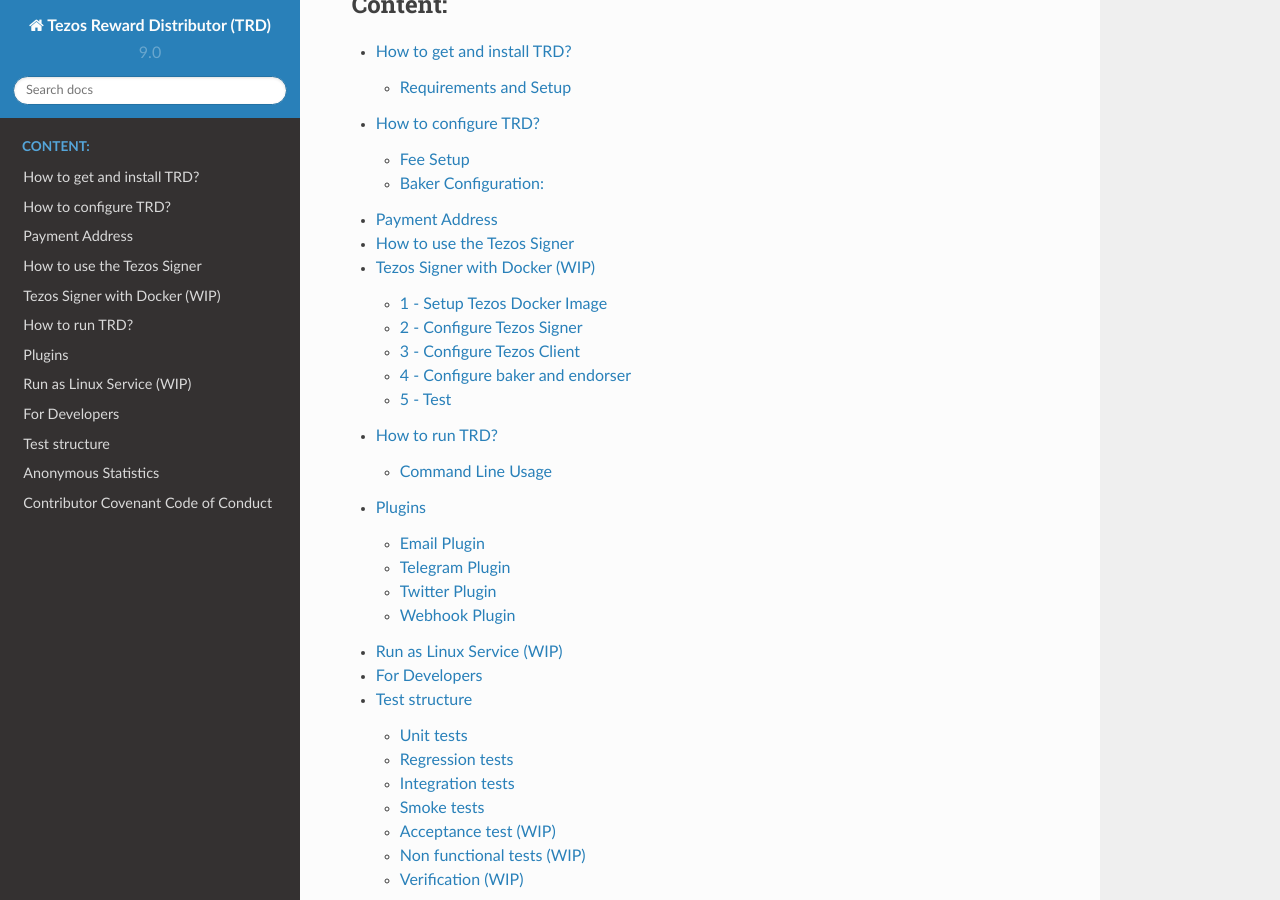
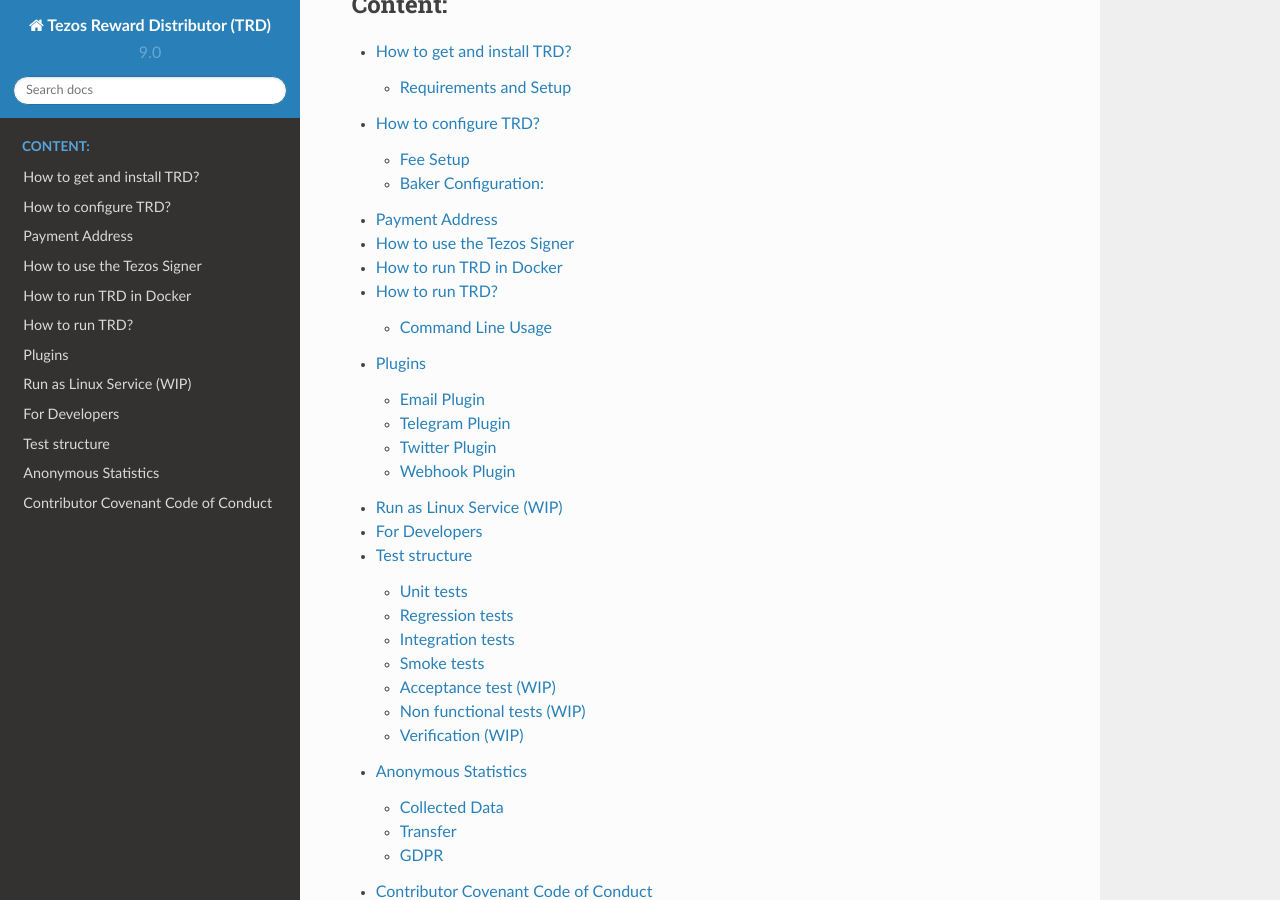
Before and after one commit to tezos-reward-distributor-organization/tezos-reward-distributor, a Sphinx documentation site: the page built from docs/index.rst, in a window 1280 px wide and 900 px high, scrolled down 2144 px. Built offline with Sphinx 7.4.7 and the Read the Docs theme 2.0.0, drawn with Linux system fonts in a browser that asks for light colours; some of the changed lines change nothing that is shown.

Commit message:
fix #416 add dockerfile and update docker docs

```diff
--- /dev/null
+++ b/docs/docker.rst
@@ -0,0 +1,30 @@
+How to run TRD in Docker
+========================
+
+It is possible to run TRD within Docker.
+
+You will need a pre-existing configuration file. It is recommended to run `configure.py` script outside of docker, then put the configuration yaml file in a `config` folder mounted in the container.
+
+The following mount points are expected:
+
+  * `config` folder containing config file
+  * `reports` folder containing payout reports
+
+Access to a signer endpoint and node endpoint are assumed in the host network.
+
+Here are the steps:
+
+1. Build the docker container
+  ::
+
+    docker build -t trd .
+
+
+2. Run the container:
+  ::
+
+      docker run --network=host -v $(pwd)/reports:/app/reports:z -v $(pwd)/config:/app/config:z trd --config_dir /app/config --reports_base /app/reports <ARGS>
+
+<ARGS> are the other arguments that you would normally pass to the TRD program.
+
+In a microservice environment, omit `--network=host`, instead, specify the signer service using the `--signer_endpoint` and the Tezos node service using the `--node_endpoint` arguments to TRD.
--- a/docs/index.rst
+++ b/docs/index.rst
@@ -92,7 +92,7 @@
    configuration
    paymentaddress
    tezossigner
-   tezossignerdocker
+   docker
    run
    plugins
    linuxservice
--- a/docs/tezossignerdocker.rst
+++ /dev/null
@@ -1,80 +0,0 @@
-Tezos Signer with Docker (WIP)
-========================
-
-**IMPORTANT: This section is still under maintenance. This will be updated parallely to adding the docker support to the TRD**
-
-In Tezos *mainnet* it is not safe to keep private keys unencrypted. Many use HSM (Hardware Security Module) to keep private keys. Luckily HSMs are not the only option. The Tezos Signer can be used to sign transactions/blocks. Tezos-signer should be given encrypted private key so that it can sign operations. For security reasons tezos-signer does not keep encryption password anywhere, it must be typed upon tezos-signer launch. As a result, it is not possible to run tezos-signer as a daemon.
-
-The Tezos Signer must be run from shell interactively and encryption password must be typed. Then this shell session must be kept open otherwise tezos-signer process dies. However, if baking service is in the cloud then it is not practical to keep a terminal session open.
-
-The proposed solution is to use Tezos docker image in host network mode. Start the signer and type the password. Terminate the terminal session. Signer will continue to work and sign operations.
-
-DISCLAIMER: SAFETY OF THE PROPOSED METHOD IS NOT ASSURED. USE OF HSM IS ADVISED. IF AN ATTACKER BREACHES THE MACHINE TEZOS SIGNER RUNNING IT MAY COPY YOU PRIVATE KEY FROM EZOS SIGNER MEMORY. IN DEFAULT MODE TEZOS SIGNER MAY BE USED BY THE ATTACKER TO SIGN ANY TRANSACTIONS INCLUDING TEZOS TRANSFERS. BEFORE USING THIS METHOD BEWARE OF THE DANGERS.
-
-**IMPORTANT:**
-
-This need to be tested again for the current version of the Tezos test network. Some commands and filenames may have changed!
-
-1 - Setup Tezos Docker Image
-----------------------------
-
-Example command is for *babylonnet*:
-
-::
-
-    wget -O babylonnet.sh https://gitlab.com/tezos/tezos/raw/babylonnet/scripts/alphanet.sh
-    chmod +x babylonnet.sh
-    ./babylonnet.sh start
-    ./babylonnet.sh status
-
-For mainnet, replace first "babylonnet.sh" with "mainnet.sh" and have a look at the official Tezos docker_ documentation.
-
-2 - Configure Tezos Signer
---------------------------
-
-For mainnet replace "babylonnet" with "mainnet". Replace "myaddressalias" with your alias. Replace "edesk1XXXXXXXXXXXXXXXXXXXXXXXXXXXXXXXXXXXXXX" with your encryped private key. Replace "8fa665779b7b" with result from docker ps.
-
-::
-
-    docker run -it  tezos/tezos:babylonnet tezos-signer import secret key mykeyalias encrypted:edesk1XXXXXXXXXXXXXXXXXXXXXXXXXXXXXXXXXXXXXX
-    docker ps -a
-    docker commit 8fa665779b7b tezos-babylonnet-signer
-    docker run --net=host -it tezos-babylonnet-signer tezos-signer launch socket signer -a 127.0.0.1 -p 22000 -W
-
-3 - Configure Tezos Client
---------------------------
-
-Replace "myaddressalias" with your alias. Replace "tz1PKH" with your public key hash. It is up to you to select host IP and port.
-
-::
-
-    ./tezos-client import secret key myaddressalias tcp://127.0.0.1:22000/tz1PKH -f
-
-4 - Configure baker and endorser
---------------------------------
-
-Replace "myaddressalias" with your alias. Replace "tz1PKH" with your public key hash. "~/.tezos-node/" is where node data is stored and may be different in your system. Also, baker/endorser binary name may change according to currently active protocol.
-
-::
-
-    ./tezos-baker-003-PsddFKi3 -R tcp://127.0.0.1:22000/tz1PKH run with local node ~/.tezos-node/ myaddressalias
-    ./tezos-endorser-003-PsddFKi3 -R tcp://127.0.0.1:22000/tz1PKH run myaddressalias
-
-5 - Test
---------
-
-To make sure that tezos-signer can survive terminal session death, run tests after terminating the session the signer is launched.
-
-You must see tezos-signer process after running following command.
-
-::
-
-    ps -ef | grep tezos-signer
-
-Transfer small amount of money from your account to make sure that tezos-signer is signing operations.
-
-::
-
-    ./tezos-client transfer 1 from myaddressalias to someaddress --fee 0
-
-.. _docker : http://tezos.gitlab.io/introduction/howtoget.html?highlight=docker#docker-images
```
Also changed, not shown: 1 other file.
